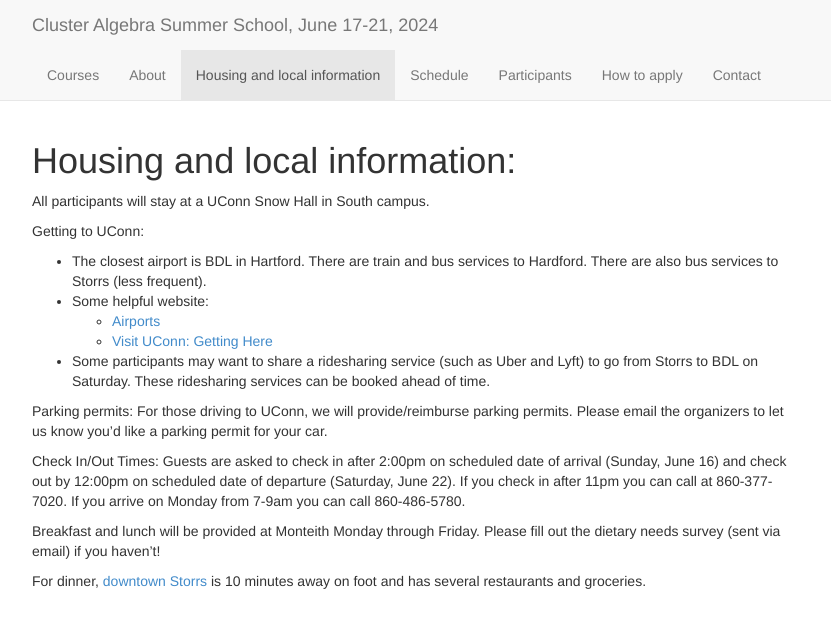
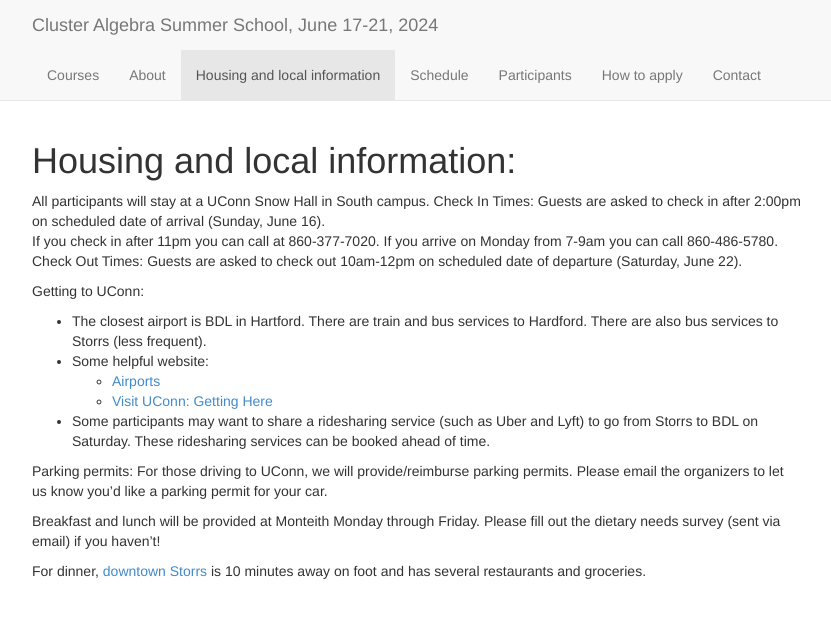
Before and after one commit to egunawan/cass24, a Jekyll site: the page built from housing.md, in a window 1280 px wide. Shown: the top 628 px of the page, without its empty margins (223-1054 px from the left). Built offline with Jekyll 4.4.1, drawn with Linux system fonts in a browser that asks for light colours; nearby versions of some CDN libraries; part of the change alters nothing that is shown.

Commit message:
Update housing.md

```diff
--- a/housing.md
+++ b/housing.md
@@ -7,6 +7,10 @@ layout: default
 # Housing and local information:
 
 All participants will stay at a UConn Snow Hall in South campus.
+Check In Times: Guests are asked to check in after 2:00pm on scheduled date of arrival (Sunday, June 16).
+If you check in after 11pm you can call at 860-377-7020.
+If you arrive on Monday from 7-9am you can call 860-486-5780.
+Check Out Times: Guests are asked to check out 10am-12pm on scheduled date of departure (Saturday, June 22).
 
 Getting to UConn:
 * The closest airport is BDL in Hartford. There are train and bus services to Hardford. There are also bus services to Storrs (less frequent).
@@ -17,8 +21,6 @@ Getting to UConn:
 
 Parking permits: For those driving to UConn, we will provide/reimburse parking permits. Please email the organizers to let us know you'd like a parking permit for your car.
 
-Check In/Out Times: Guests are asked to check in after 2:00pm on scheduled date of arrival (Sunday, June 16) and check out by 12:00pm on scheduled date of departure (Saturday, June 22). If you check in after 11pm you can call at 860-377-7020.
-If you arrive on Monday from 7-9am you can call 860-486-5780.
 
 Breakfast and lunch will be provided at Monteith Monday through Friday. Please fill out the dietary needs survey (sent via email) if you haven't!
 
```
